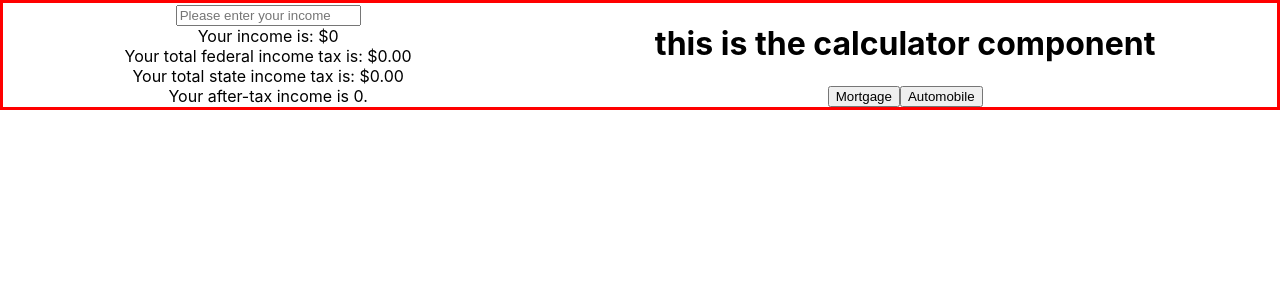
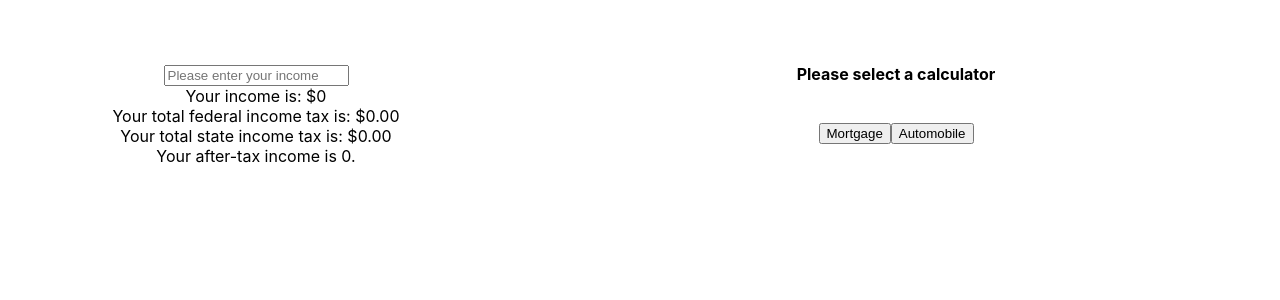
Before and after one commit to david-yang2/digital-financial-planner, a React (Create React App) app: page / in a window 1280 px wide. Shown: the top 300 px of the page. Built offline with nearby package versions, Linux system fonts and the light colour scheme.

Commit message:
initial styling

```diff
--- a/src/App.css
+++ b/src/App.css
@@ -1,9 +1,38 @@
 .App {
   height:100%;
-  border: solid;
+  /* border: solid; */
   border-color:red;
   text-align: center;
   display:flex;
   justify-content: space-around;
-  align-items:center;
+  align-items:flex-start;
 }
+
+.income{
+  width:40%;
+  padding-top: 5%;
+
+}
+
+.calculator{
+  width:60%;
+  padding-top: 5%;
+  display:flex;
+  flex-direction: column;
+  align-items: center;
+}
+
+  .calculator > h4 {
+    display:flex;
+    margin:0;
+    margin-bottom: 5%;
+
+  }
+
+  .calculator > div {
+
+  }
+
+#root {
+  height:100%;
+}
--- a/src/components/calculator/calculator.jsx
+++ b/src/components/calculator/calculator.jsx
@@ -18,10 +18,12 @@ const Calculator = () => {
     }
 
     return (
-        <div>
-            <h1>this is the calculator component</h1>
-            <button onClick={toggleMortgageComponent}> Mortgage </button>
-            <button onClick={toggleAutomobileComponent}> Automobile </button>
+        <div className="calculator">
+            <h4>Please select a calculator</h4>
+            <div>
+                <button onClick={toggleMortgageComponent}> Mortgage </button>
+                <button onClick={toggleAutomobileComponent}> Automobile </button>
+            </div>
             {showMortgage && <Mortgage />}
             {showAutomobile && <Automobile />}
         </div>
```
Also changed, not shown: 1 other file (tests, documents, lock files or other folders).
